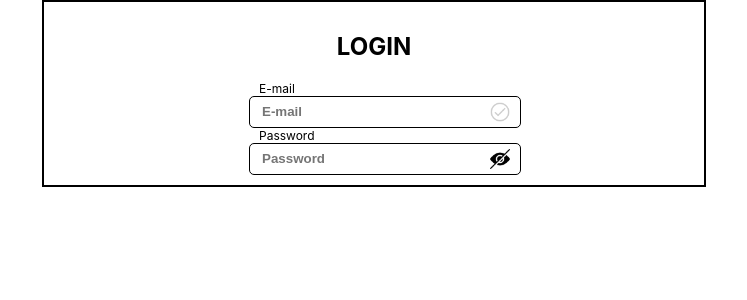
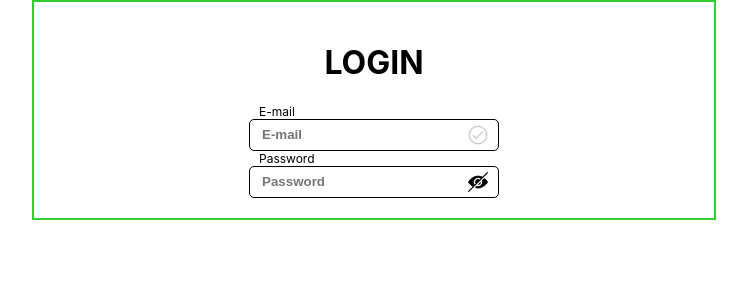
Before and after one commit to markyul/wanted_pre_onboarding, a React (Create React App) app: page / in a window 1280 px wide. Shown: the top 300 px of the page, without its empty margins (266-1013 px from the left). Built offline with nearby package versions, Linux system fonts and the light colour scheme.

Commit message:
Input css 정리

```diff
--- a/src/App.css
+++ b/src/App.css
@@ -1,24 +1,18 @@
 .App {
-  display: flex;
   justify-content: center;
   text-align: center;
 }
 
 .container {
-  display: flex;
+  display: inline-block;
   justify-content: center;
   width: 50%;
-  padding: 10px;
-  border: 2px solid black;
+  padding: 20px;
+  margin-bottom: 30px;
+  border: 2px solid limegreen;
 }
 
-.content-container {
-  display: inline;
-  width: 250px;
-  text-align: left;
-  /* border: 1px solid black; */
-}
-
-.content-title {
-  text-align: center;
-}
+/* .content-container {
+  width: 70%;
+  border: 1px solid black;
+} */
--- a/src/components/input/Input.css
+++ b/src/components/input/Input.css
@@ -1,18 +1,27 @@
 .input-container {
+  display: inline-block;
+  text-align: center;
+}
+
+.input-box {
+  width: 250px;
+}
+
+.id-input-box,
+.pw-input-box {
   display: flex;
-  width: 250px;
   height: 30px;
   padding-left: 10px;
   padding-right: 10px;
   border: 1px solid black;
   border-radius: 5px;
-  text-align: left;
   align-items: center;
 }
 
 .input-title {
   padding-left: 10px;
   font-size: 12px;
+  text-align: left;
 }
 
 .input {
@@ -37,4 +46,5 @@
   padding-left: 5px;
   font-size: 10px;
   color: red;
+  text-align: left;
 }
--- a/src/components/input/Input.js
+++ b/src/components/input/Input.js
@@ -9,8 +9,8 @@ import pwHiddenIcon from '../../asset/pw_hidden.png';
 const Input = () => {
   return (
     <div className='container'>
-      <section className='content-container'>
-        <h1 className='content-title'>LOGIN</h1>
+      <h1>LOGIN</h1>
+      <section className='input-container'>
         <InputID />
         <InputPW />
       </section>
@@ -41,9 +41,9 @@ const InputID = () => {
   };
 
   return (
-    <>
+    <section className='input-box'>
       <div className='input-title'>E-mail</div>
-      <div className='input-container'>
+      <div className='id-input-box'>
         <input
           className='input'
           placeholder='E-mail'
@@ -60,7 +60,7 @@ const InputID = () => {
       {!ID || nowIsValidID ? null : (
         <div className='err-messege'>Invalid e-mail address</div>
       )}
-    </>
+    </section>
   );
 };
 
@@ -78,9 +78,9 @@ const InputPW = () => {
   };
 
   return (
-    <>
+    <section className='input-box'>
       <div className='input-title'>Password</div>
-      <div className='input-container'>
+      <div className='pw-input-box'>
         <input
           className='input'
           placeholder='Password'
@@ -95,7 +95,7 @@ const InputPW = () => {
           onClick={handlePwIcon}
         />
       </div>
-    </>
+    </section>
   );
 };
 
```
